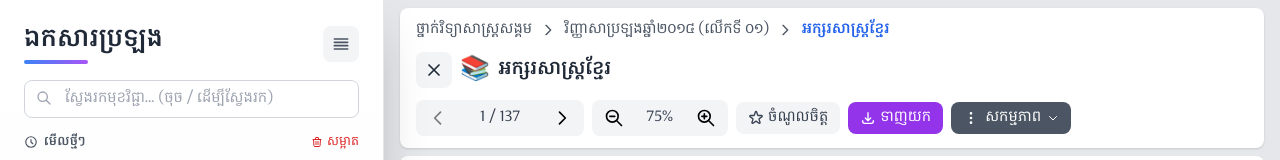
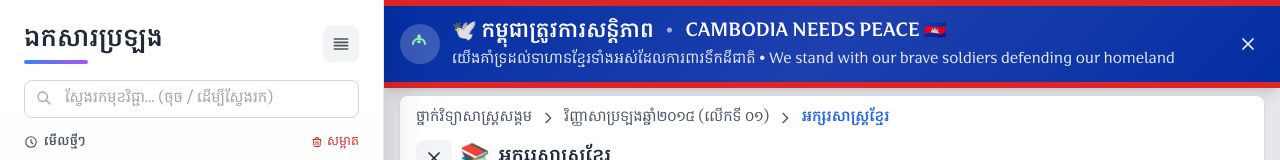
Before and after one commit to HELMAB/bacii, a Nuxt app: page / in a window 1280 px wide. Shown: the top 160 px of the page. Built offline with nearby package versions, Linux system fonts and the light colour scheme.

Commit message:
feat: implement caching for docs.json and update service worker for stale-while-revalidate strategy

```diff
--- a/app/app.vue
+++ b/app/app.vue
@@ -72,6 +72,9 @@
 
     <!-- Main Content -->
     <div class="flex-1 flex flex-col bg-gray-200 dark:bg-gray-900 overflow-hidden relative">
+      <!-- Peace Banner -->
+      <PeaceBanner />
+
       <!-- Comparison View -->
       <ComparisonView
         v-if="isComparisonMode"
--- /dev/null
+++ b/app/components/PeaceBanner.vue
@@ -0,0 +1,99 @@
+<template>
+  <transition
+    enter-active-class="transition ease-out duration-300"
+    enter-from-class="-translate-y-full opacity-0"
+    enter-to-class="translate-y-0 opacity-100"
+    leave-active-class="transition ease-in duration-200"
+    leave-from-class="translate-y-0 opacity-100"
+    leave-to-class="-translate-y-full opacity-0"
+  >
+    <div
+      v-if="true"
+      class="w-full shadow-lg flex-shrink-0"
+      style="background: linear-gradient(135deg, #032ea1 0%, #1e40af 50%, #032ea1 100%)"
+    >
+      <!-- Red top stripe (Cambodian flag inspired) -->
+      <div class="w-full h-1.5 bg-red-600"></div>
+
+      <div class="py-3 px-4 text-white">
+        <div class="max-w-7xl mx-auto flex items-center justify-between gap-4">
+          <div class="flex items-center gap-3 flex-1">
+            <!-- Peace dove icon -->
+            <div class="hidden sm:flex items-center justify-center w-10 h-10 bg-white/20 rounded-full flex-shrink-0">
+              <svg class="w-6 h-6 text-green-300" fill="currentColor" viewBox="0 0 24 24">
+                <path d="M12 2C10.34 2 9 3.34 9 5c0 .35.07.68.18.99C6.41 6.46 4 8.86 4 12c0 .55.45 1 1 1s1-.45 1-1c0-2.21 1.79-4 4-4 .17 0 .33.03.5.05-.17.31-.5.95-.5.95-.55 0-1 .45-1 1s.45 1 1 1h2c.55 0 1-.45 1-1s-.45-1-1-1c0 0-.33-.64-.5-.95.17-.02.33-.05.5-.05 2.21 0 4 1.79 4 4 0 .55.45 1 1 1s1-.45 1-1c0-3.14-2.41-5.54-5.18-6.01.11-.31.18-.64.18-.99 0-1.66-1.34-3-3-3z"/>
+              </svg>
+            </div>
+
+            <div class="flex-1 min-w-0">
+              <!-- Main message -->
+              <div class="flex flex-col sm:flex-row sm:items-center gap-1 sm:gap-3">
+                <div class="flex items-center gap-2">
+                  <span class="text-lg sm:text-xl font-bold">🕊️ កម្ពុជាត្រូវការសន្តិភាព</span>
+                </div>
+                <span class="hidden sm:inline text-white/60">•</span>
+                <div class="flex items-center gap-2">
+                  <span class="text-base sm:text-lg font-semibold">CAMBODIA NEEDS PEACE 🇰🇭</span>
+                </div>
+              </div>
+
+              <!-- Support message -->
+              <p class="text-xs sm:text-sm text-white/90 mt-1">
+                យើងគាំទ្រដល់ទាហានខ្មែរទាំងអស់ដែលការពារទឹកដីជាតិ • We stand with our brave soldiers defending our homeland
+              </p>
+            </div>
+          </div>
+
+          <!-- Close button -->
+          <button
+            @click="dismissBanner"
+            class="flex-shrink-0 p-1.5 hover:bg-white/20 rounded-lg transition-colors focus:outline-none focus:ring-2 focus:ring-white/50"
+            aria-label="Close peace banner"
+            title="បិទ"
+          >
+            <svg class="w-5 h-5" fill="none" stroke="currentColor" viewBox="0 0 24 24">
+              <path stroke-linecap="round" stroke-linejoin="round" stroke-width="2" d="M6 18L18 6M6 6l12 12" />
+            </svg>
+          </button>
+        </div>
+      </div>
+
+      <!-- Red bottom stripe -->
+      <div class="w-full h-1.5 bg-red-600"></div>
+    </div>
+  </transition>
+</template>
+
+<script setup>
+import { ref, onMounted } from 'vue'
+
+const showBanner = ref(true)
+
+// Check if user has dismissed the banner before
+onMounted(() => {
+  if (typeof window !== 'undefined') {
+    const dismissed = localStorage.getItem('peace_banner_dismissed')
+    const dismissedDate = localStorage.getItem('peace_banner_dismissed_date')
+
+    // Show banner again after 7 days
+    if (dismissed && dismissedDate) {
+      const daysSinceDismissed = (Date.now() - parseInt(dismissedDate)) / (1000 * 60 * 60 * 24)
+      if (daysSinceDismissed > 7) {
+        showBanner.value = true
+        localStorage.removeItem('peace_banner_dismissed')
+        localStorage.removeItem('peace_banner_dismissed_date')
+      } else {
+        showBanner.value = false
+      }
+    }
+  }
+})
+
+function dismissBanner() {
+  showBanner.value = false
+  if (typeof window !== 'undefined') {
+    localStorage.setItem('peace_banner_dismissed', 'true')
+    localStorage.setItem('peace_banner_dismissed_date', Date.now().toString())
+  }
+}
+</script>
```
Also changed, not shown: 1 other file (tests, documents, lock files or other folders).
